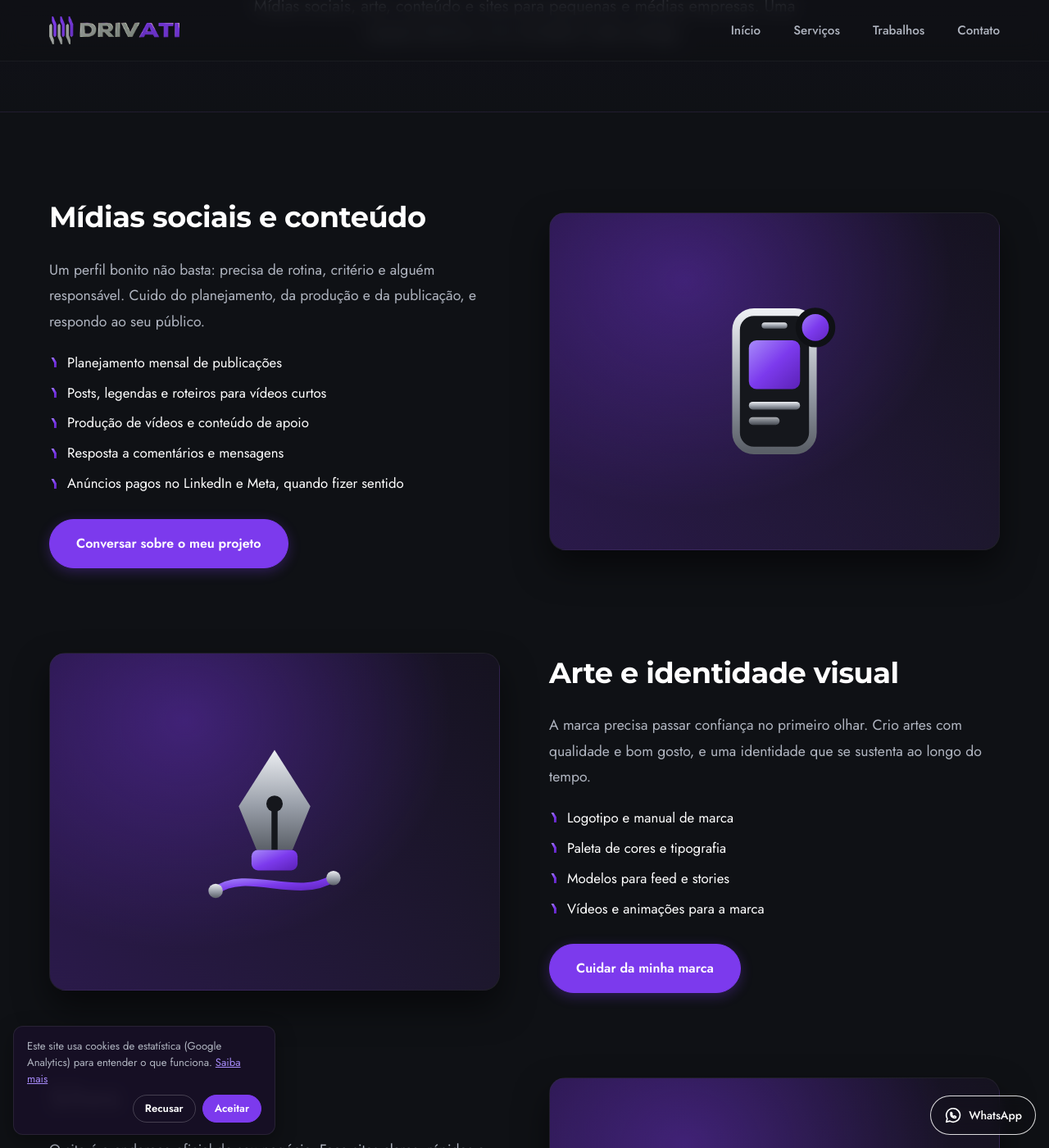
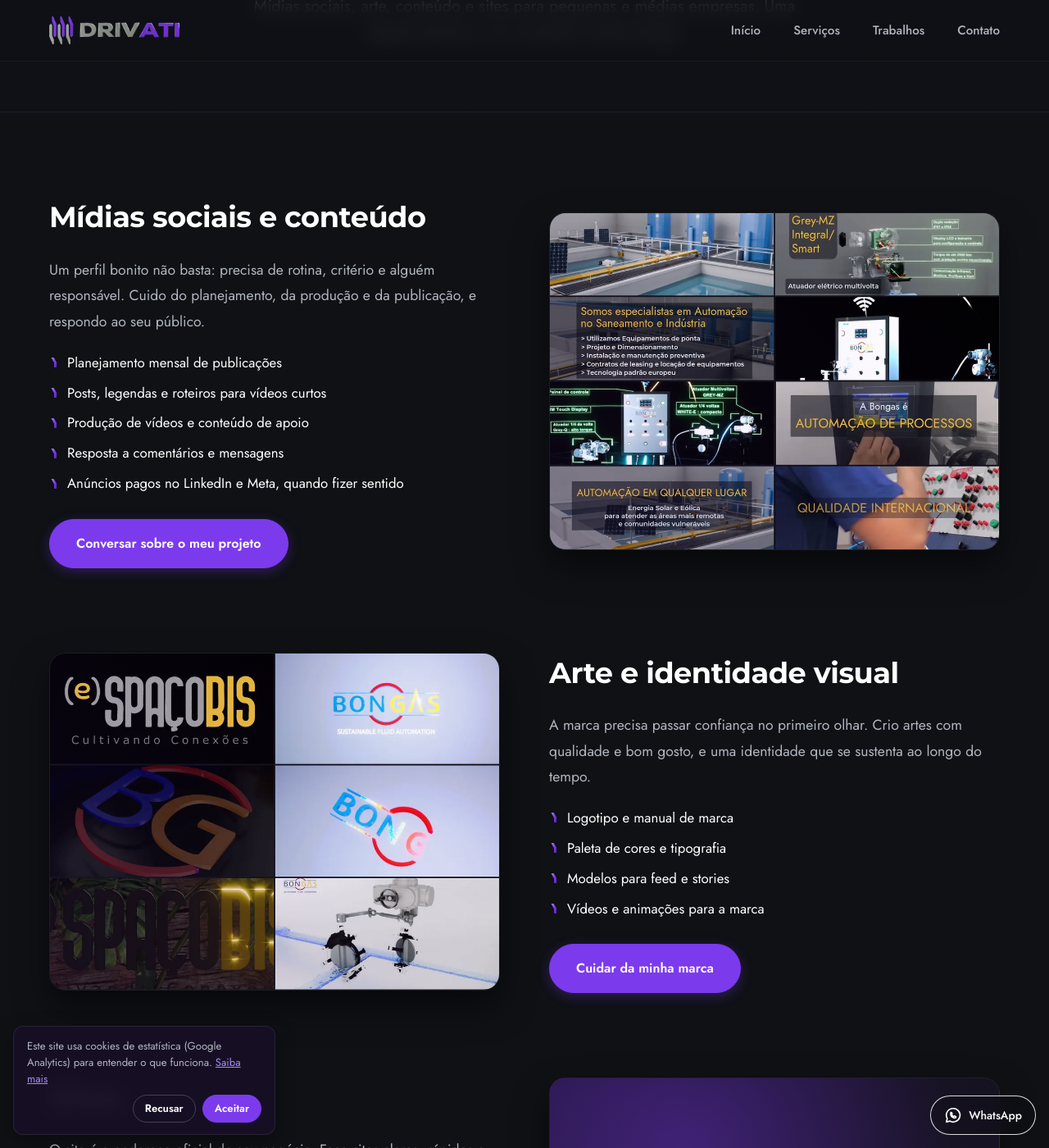
Before and after one commit to pedrosajrdigital/Drivati, a Jekyll site: the page built from servicos.html, in a window 1280 px wide and 1400 px high, scrolled down 291 px. Shown: the whole window at 82% size. Built offline with Jekyll 4.4.1, drawn with Linux system fonts in a browser that asks for light colours.

Commit message:
Serviços: imagens de vídeos e identidade no lugar dos ícones (Social e Arte)
Co-Authored-By: Claude Sonnet 5.5 <noreply@anthropic.com>
Claude-Session: https://claude.ai/code/session_01RjAyFE22sfAnTy89Y7pjqg

```diff
--- a/assets/css/servicos.css
+++ b/assets/css/servicos.css
@@ -35,3 +35,6 @@
 }
 .service-image--art { aspect-ratio: 4 / 3; display: grid; place-items: center; background: radial-gradient(ellipse at 30% 20%, rgba(var(--accent-rgb), 0.35), transparent 60%), linear-gradient(135deg, var(--surface), #14141b); }
 .service-image--art img { width: 38%; max-width: 200px; height: auto; position: relative; z-index: 1; }
+.service-image--photo { aspect-ratio: 4 / 3; }
+.service-image--photo img { height: 100%; object-fit: cover; }
+.service-image--photo::after { opacity: 0.45; }
--- a/servicos.html
+++ b/servicos.html
@@ -29,8 +29,8 @@ css: servicos
                     </ul>
                     <a href="contato.html" class="btn btn-primary">Conversar sobre o meu projeto</a>
                 </div>
-                <div class="service-image service-image--art">
-                    <img src="{{ '/assets/img/icons/social.svg' | relative_url }}" alt="Ilustração: mídias sociais e conteúdo" width="180" height="180">
+                <div class="service-image service-image--photo">
+                    <img src="{{ '/assets/img/servicos/social.webp' | relative_url }}" alt="Quadros de vídeos institucionais criados para a Bongas: cenas em 3D, textos de apresentação e painel de automação" width="1000" height="750" loading="lazy">
                 </div>
             </div>
 
@@ -47,8 +47,8 @@ css: servicos
                     </ul>
                     <a href="contato.html" class="btn btn-primary">Cuidar da minha marca</a>
                 </div>
-                <div class="service-image service-image--art">
-                    <img src="{{ '/assets/img/icons/design.svg' | relative_url }}" alt="Ilustração: arte e identidade visual" width="180" height="180">
+                <div class="service-image service-image--photo">
+                    <img src="{{ '/assets/img/servicos/arte.webp' | relative_url }}" alt="Logotipos animados da EspaçoBIS e da Bongas e cenas de animação 3D de uma válvula com atuador" width="1000" height="750" loading="lazy">
                 </div>
             </div>
 
```
Also changed, not shown: assets/img/servicos/arte.webp (added), assets/img/servicos/social.webp (added).
